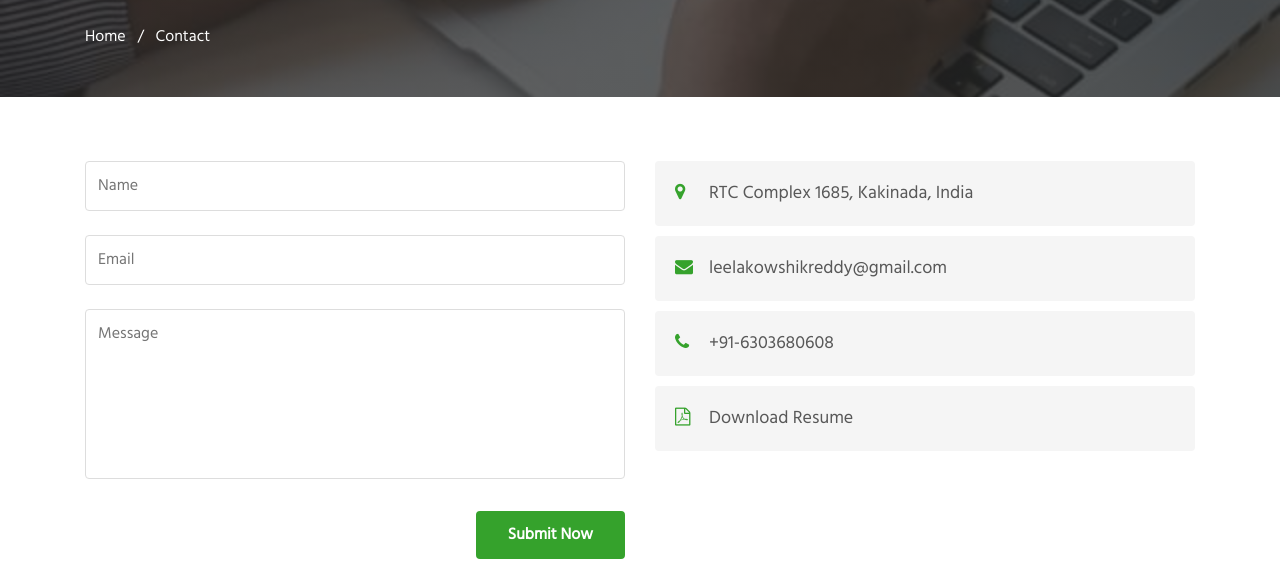
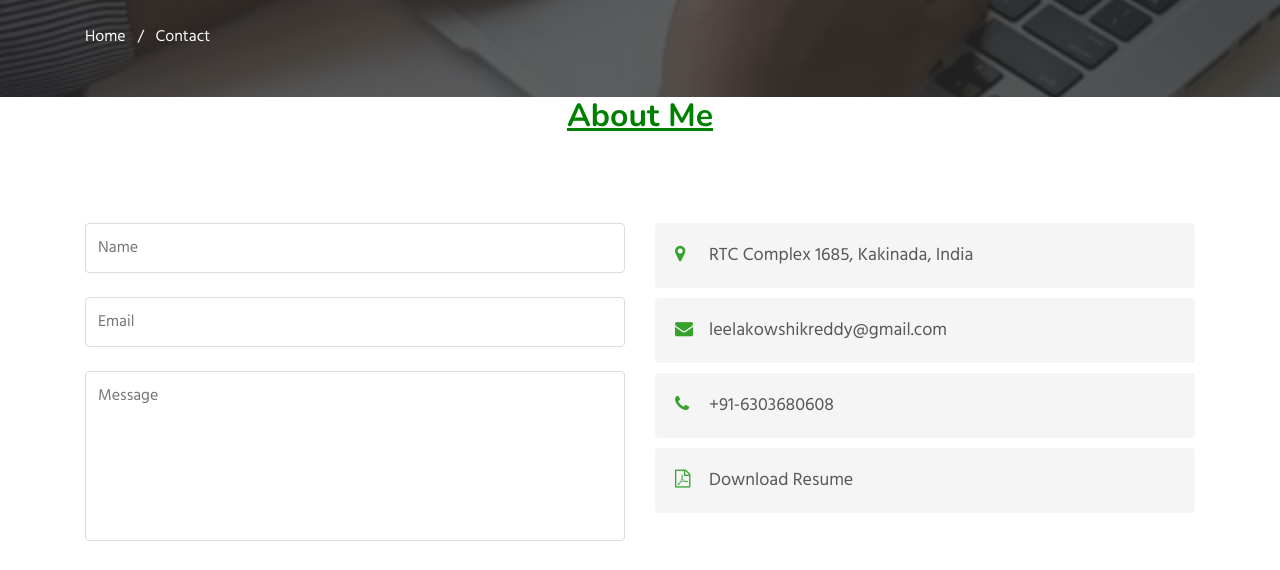
Before and after one commit to Kowshik001/Kowshiks-Portfolio, a plain HTML site: page contact.html in a window 1280 px wide. Shown: the part 109-679 px from the top of the page. Drawn offline with nearby package versions, Linux system fonts and the light colour scheme.

Commit message:
Update contact.html

```diff
--- a/contact.html
+++ b/contact.html
@@ -57,6 +57,7 @@
   </div>
 </section>
 <!-- contact -->
+<h2 align ="center"><FONT COLOR=green><b><u>About Me</u></b></FONT></h2><br>
 <section class="w3l-contacts-12" id="contact">
     <div class="contact-top pt-5">
         <div class="container py-md-3">
```
